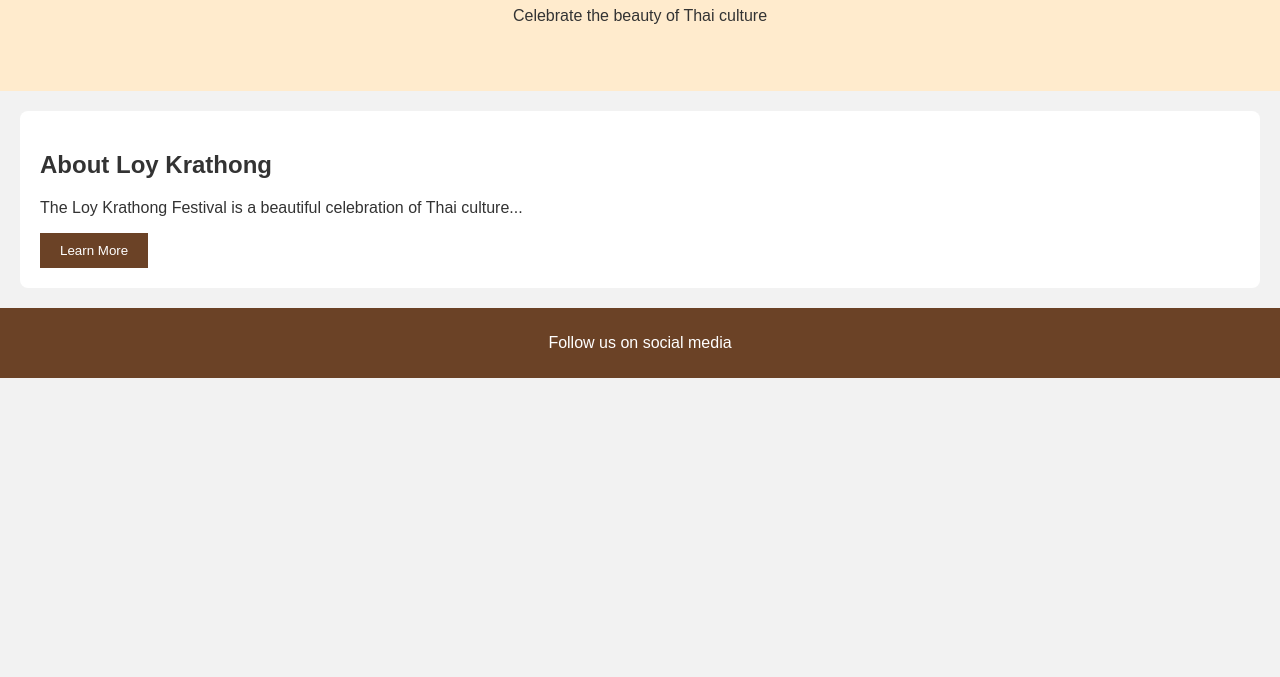
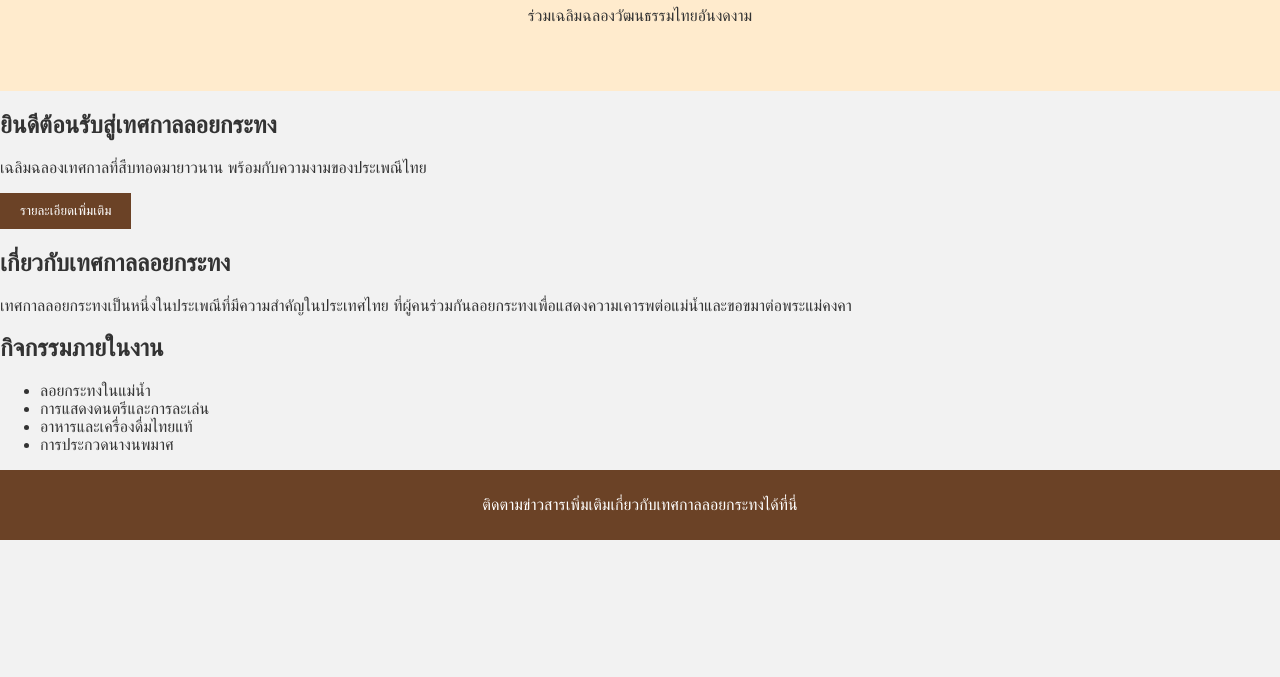
Before and after one commit to Rosexsy/my-website, a plain HTML site: page index.html in a window 1280 px wide. Shown: the part 123-800 px from the top of the page. Drawn offline with Linux system fonts and the light colour scheme.

Commit message:
Update index.html

```diff
--- a/index.html
+++ b/index.html
@@ -1,28 +1,47 @@
 <!DOCTYPE html>
-<html lang="en">
+<html lang="th">
 <head>
     <meta charset="UTF-8">
     <meta name="viewport" content="width=device-width, initial-scale=1.0">
-    <title>Loy Krathong</title>
+    <title>เทศกาลลอยกระทง</title>
     <link rel="stylesheet" href="styles.css">
 </head>
 <body>
     <!-- Header Section -->
-    <header>
-        <h1>Loy Krathong Festival</h1>
-        <p>Celebrate the beauty of Thai culture</p>
+    <header class="header">
+        <h1>เทศกาลลอยกระทง</h1>
+        <p>ร่วมเฉลิมฉลองวัฒนธรรมไทยอันงดงาม</p>
     </header>
 
-    <!-- Content Section -->
-    <section class="content">
-        <h2>About Loy Krathong</h2>
-        <p>The Loy Krathong Festival is a beautiful celebration of Thai culture...</p>
-        <button onclick="showMore()">Learn More</button>
+    <!-- Hero Section with Background Image -->
+    <section class="hero">
+        <div class="hero-text">
+            <h2>ยินดีต้อนรับสู่เทศกาลลอยกระทง</h2>
+            <p>เฉลิมฉลองเทศกาลที่สืบทอดมายาวนาน พร้อมกับความงามของประเพณีไทย</p>
+            <button onclick="showFestivalDetails()">รายละเอียดเพิ่มเติม</button>
+        </div>
+    </section>
+
+    <!-- About Section -->
+    <section class="about">
+        <h2>เกี่ยวกับเทศกาลลอยกระทง</h2>
+        <p>เทศกาลลอยกระทงเป็นหนึ่งในประเพณีที่มีความสำคัญในประเทศไทย ที่ผู้คนร่วมกันลอยกระทงเพื่อแสดงความเคารพต่อแม่น้ำและขอขมาต่อพระแม่คงคา</p>
+    </section>
+
+    <!-- Events Section -->
+    <section class="events">
+        <h2>กิจกรรมภายในงาน</h2>
+        <ul>
+            <li>ลอยกระทงในแม่น้ำ</li>
+            <li>การแสดงดนตรีและการละเล่น</li>
+            <li>อาหารและเครื่องดื่มไทยแท้</li>
+            <li>การประกวดนางนพมาศ</li>
+        </ul>
     </section>
 
     <!-- Footer Section -->
     <footer>
-        <p>Follow us on social media</p>
+        <p>ติดตามข่าวสารเพิ่มเติมเกี่ยวกับเทศกาลลอยกระทงได้ที่นี่</p>
     </footer>
 
     <script src="script.js"></script>
```
